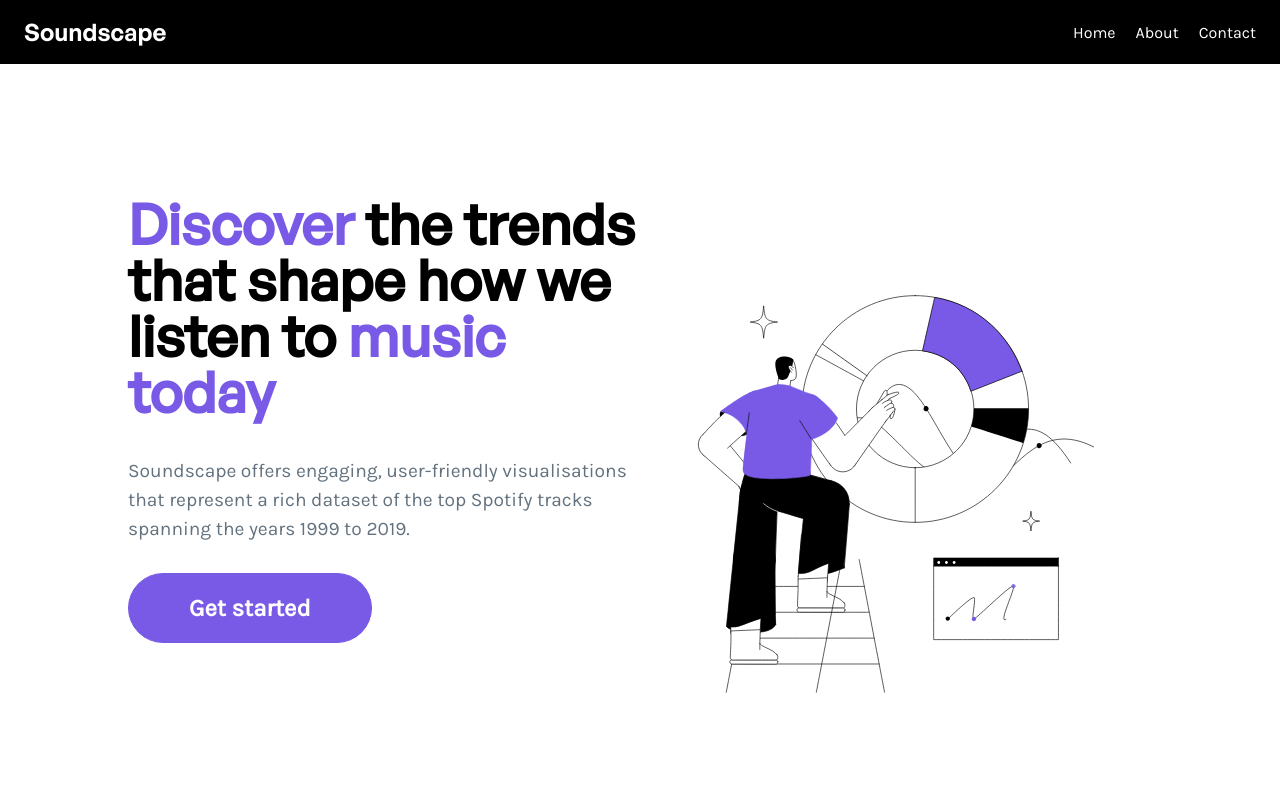
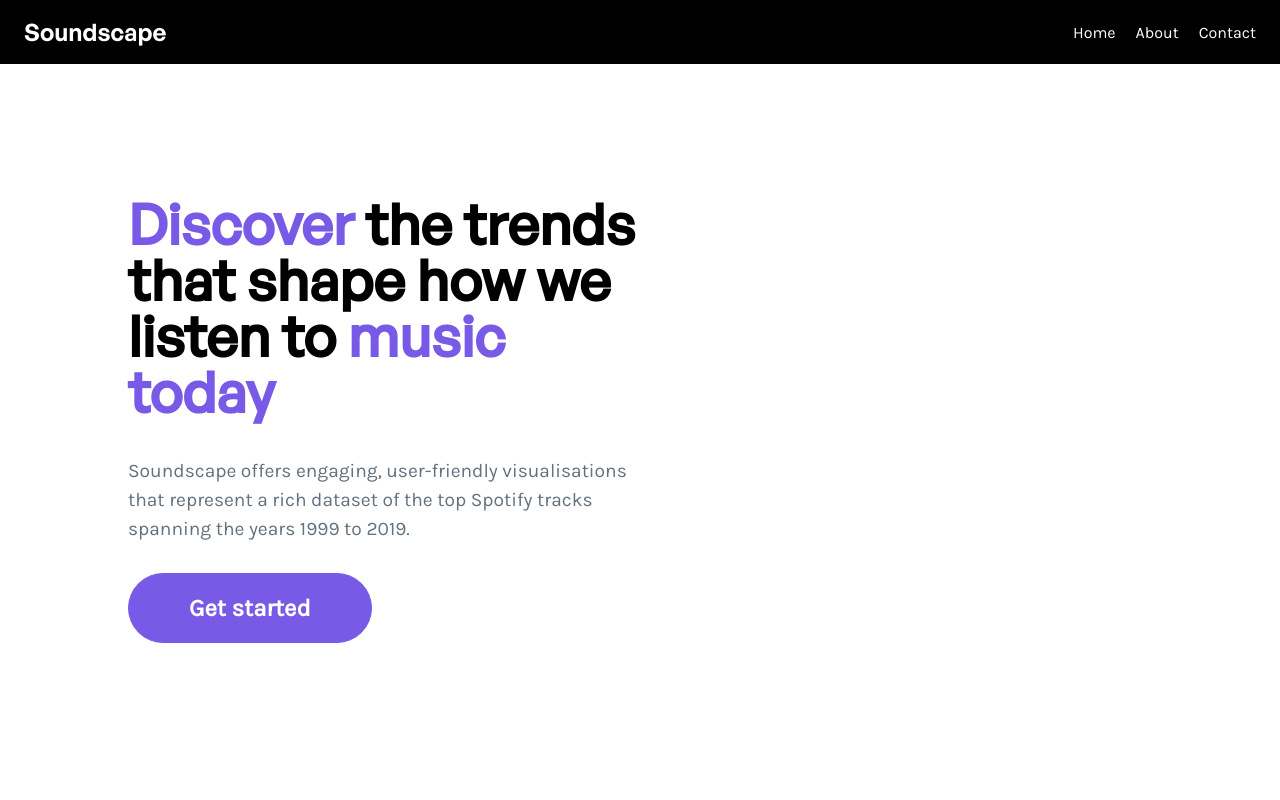
Before and after one commit to abbieespejo/soundscape, a React (Create React App) app: page / in a window 1280 px wide. Shown: the top 800 px of the page. Built offline with nearby package versions, Linux system fonts and the light colour scheme.

Commit message:
Fixed bar chart race but has a re-render bug that needs to be fixed

```diff
--- a/src/components/BarChartRace/BarChart.js
+++ b/src/components/BarChartRace/BarChart.js
@@ -51,6 +51,7 @@ const BarChart = ({
         };
     }, [start, idx]);
 
+
     const sortAxis = (i, descending = true) => {
         let toSort = Object.keys(data).map(name => {
             return {
@@ -79,6 +80,7 @@ const BarChart = ({
     };
 
     const update = () => {
+
         if(idx + 1 === timeline.length) {
             clearInterval(intervalId);
             return;
@@ -89,6 +91,7 @@ const BarChart = ({
         setPrevRank(currRank);
         setCurrRank(newRank);
         setMaxVal(newMaxVal);
+        console.log("This is the current idx value: ", idx);
     };
 
     const getInfoFromRank = name => {
--- a/src/components/BarChartRace/RacingBarChart.js
+++ b/src/components/BarChartRace/RacingBarChart.js
@@ -5,6 +5,10 @@ import './RacingBarChart.css';
 
 
 const RacingBarChart = () => {
+
+    console.log("RacingBarChart rendered");
+
+
     const randomColor = () => {
         return `rgb(${255 * Math.random()}, ${255 * Math.random()}, ${255})`
     }
@@ -28,7 +32,7 @@ const RacingBarChart = () => {
         };
     }, {});
 
-    const time = Array(22).fill(0).map((itm, idx) => idx + 1);
+    const time = Array(21).fill(0).map((itm, idx) => idx + 1);
 
     return (
         <div className="racing-bar-chart-wrapper">
--- a/src/components/HomeLanding.js
+++ b/src/components/HomeLanding.js
@@ -25,7 +25,7 @@ const HomeLanding = () => {
           </div>
         </div>
         <div className="column2">
-          <Lottie animationData={analysingInfographics}></Lottie>
+          {/* <Lottie animationData={analysingInfographics}></Lottie> */}
         </div>
       </div>
     </div>
```
